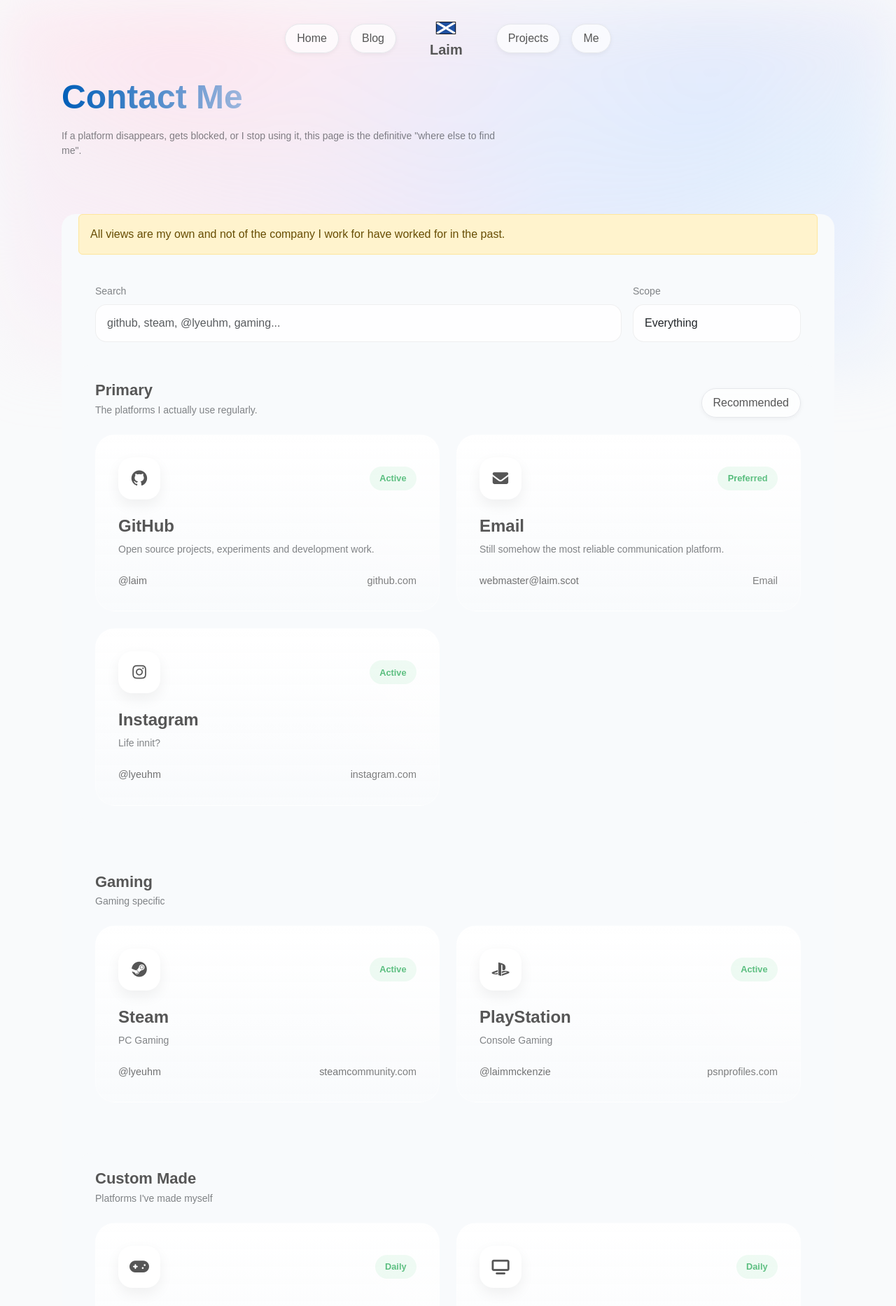
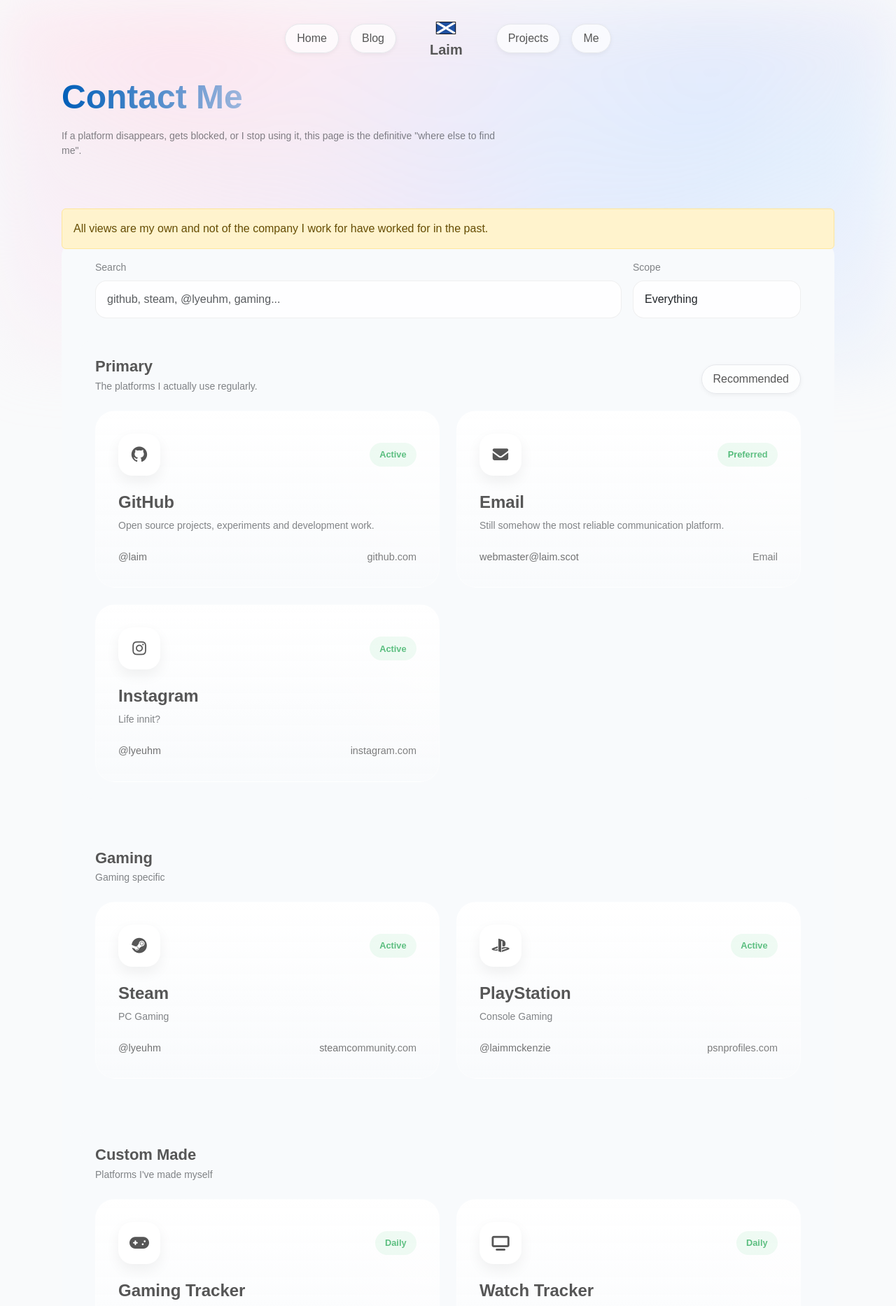
Before and after one commit to Laim/laim.github.io, a Jekyll site: the page built from contact.md, in a window 1280 px wide. Shown: the top 1867 px of the page at 70% size. Built offline with Jekyll 4.4.1, drawn with Linux system fonts in a browser that asks for light colours; nearby versions of some CDN libraries; some web fonts are replaced.

Commit message:
(fix): refactor alert message in socials layout
adjusted placement.

Signed-off-by: Laim <14845036+Laim@users.noreply.github.com>

```diff
--- a/_layouts/socials.html
+++ b/_layouts/socials.html
@@ -18,11 +18,11 @@ layout: global
     </div>
 </section>
 
+<div class="alert alert-warning" style="margin-bottom: -10px;" role="alert">
+     All views are my own and not of the company I work for have worked for in the past.
+</div>
+
 <section id="main-content" class="container-custom">
-
-    <div class="alert alert-warning mt-2" role="alert">
-        All views are my own and not of the company I work for have worked for in the past.
-    </div>
 
     <!-- FILTER -->
     <section class="section-filter p-4 mb-2">
```
